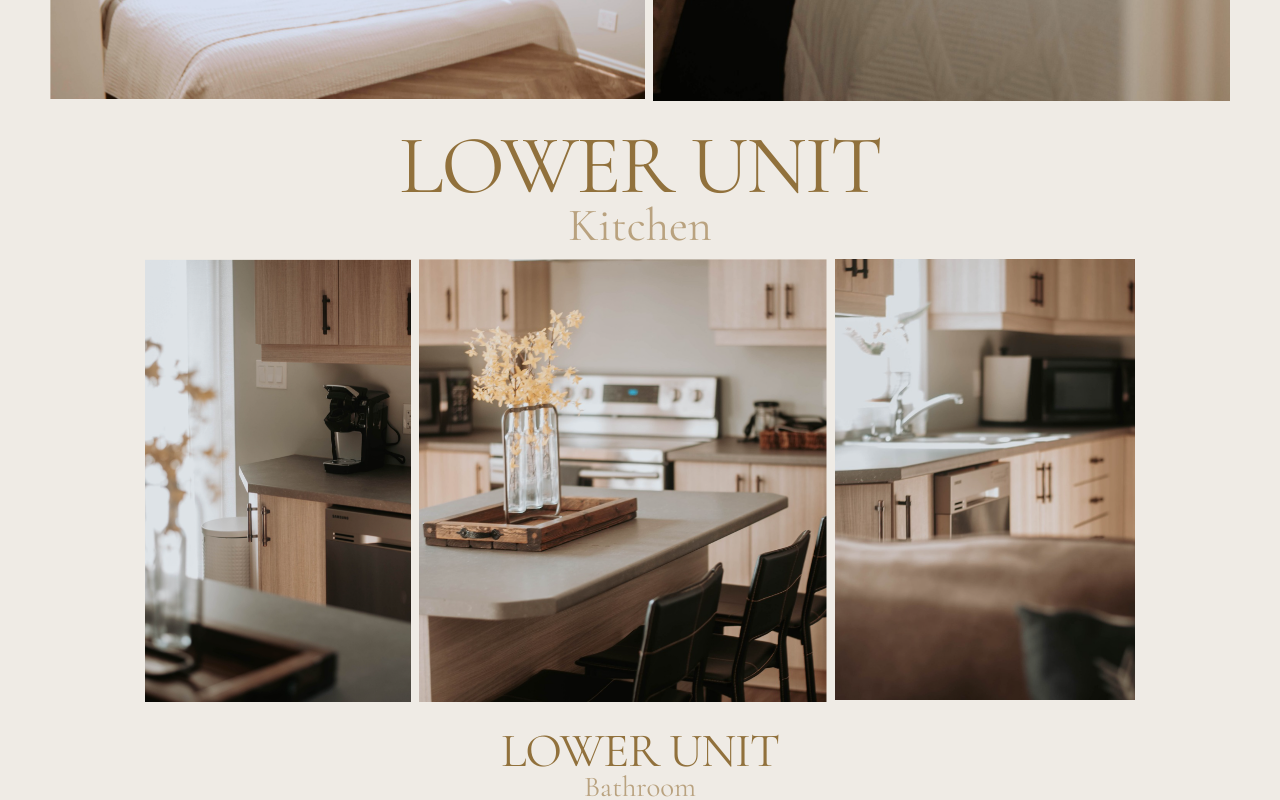
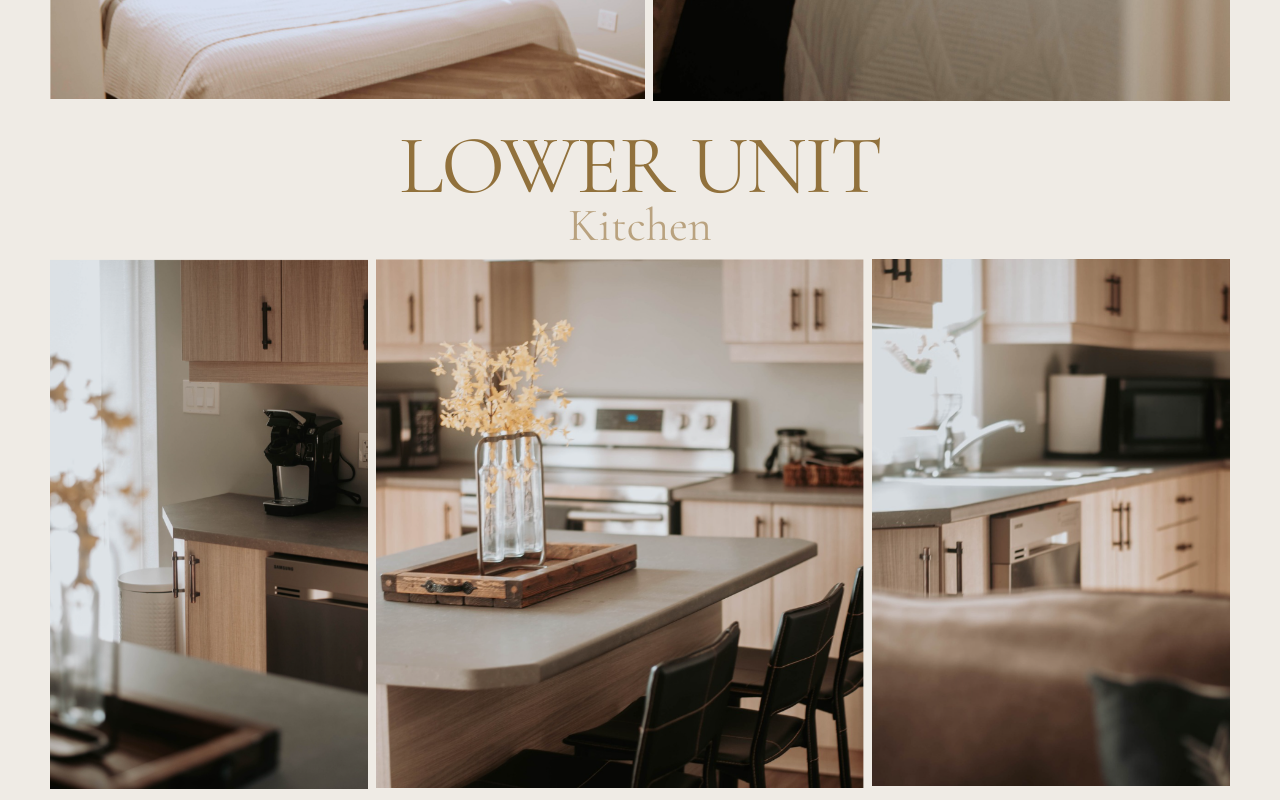
Before and after one commit to Fauxbear95/tuer-accomodations, a React (Vite) app: page / in a window 1280 px wide. Shown: the part 7580-8380 px from the top of the page. Built offline with nearby package versions, Linux system fonts and the light colour scheme.

Commit message:
Scale lower kitchen gallery width to reference

```diff
--- a/src/styles/layout.css
+++ b/src/styles/layout.css
@@ -43,7 +43,8 @@
 
   .unit-gallery-block.unit-gallery-upper-kitchen,
   .unit-gallery-block.unit-gallery-upper-bathroom,
-  .unit-gallery-block.unit-gallery-upper-bedrooms {
+  .unit-gallery-block.unit-gallery-upper-bedrooms,
+  .unit-gallery-block.unit-gallery-lower-kitchen {
     width: min(calc(100% - 40px), 1180px);
     max-width: 1180px;
   }
```
